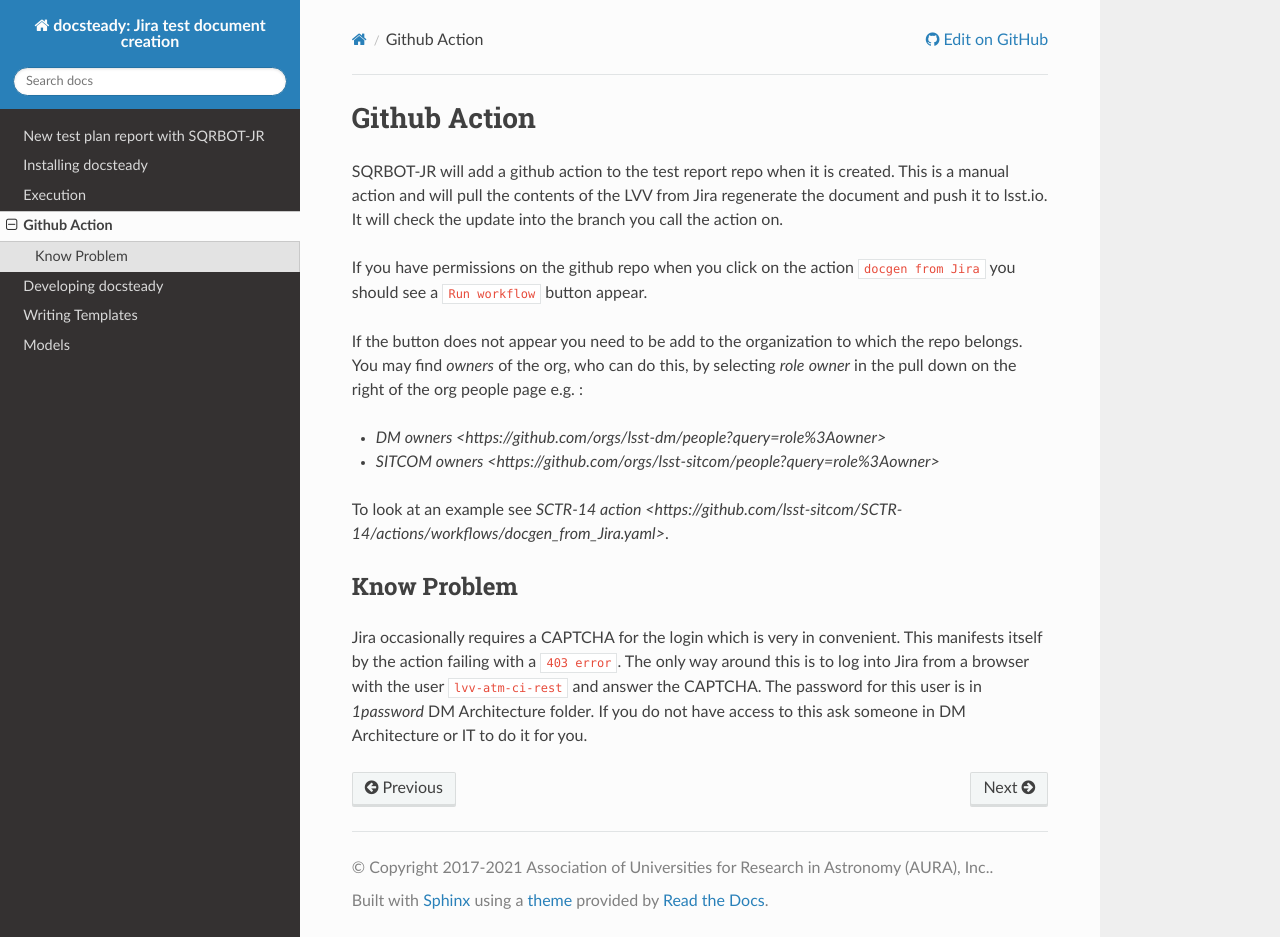
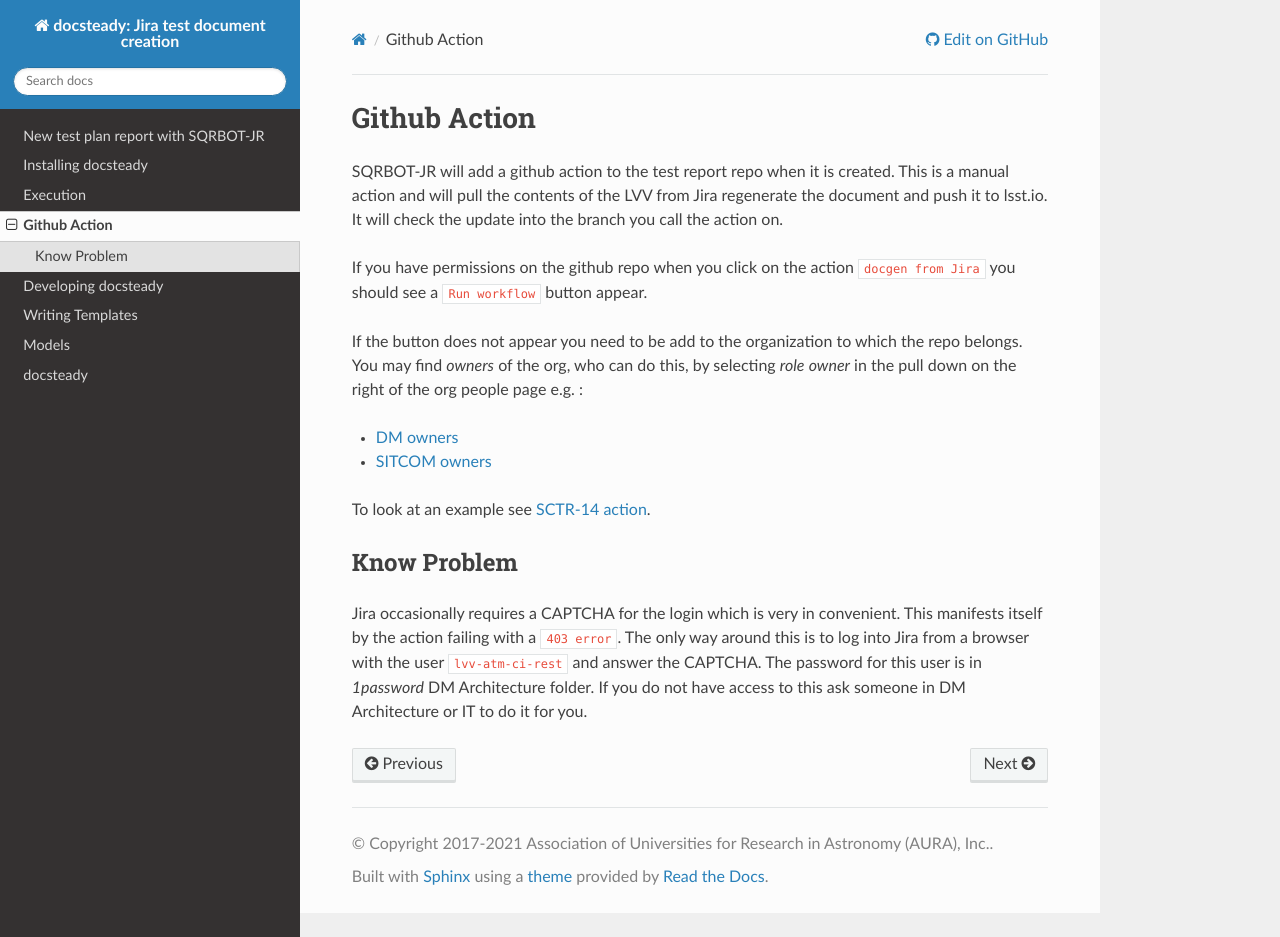
Before and after one commit to lsst-dm/docsteady, a Sphinx documentation site: the page built from docs/githubaction.rst, in a window 1280 px wide and 937 px high. Built offline with Sphinx 7.4.7 and the Read the Docs theme 2.0.0, drawn with Linux system fonts in a browser that asks for light colours; pages that are not in the unit, such as notebooks, are missing from menus; the version number could not be read and is left out.

Commit message:
urls and apis

```diff
--- a/docs/developer.rst
+++ b/docs/developer.rst
@@ -3,7 +3,7 @@
 Developing docsteady
 ====================
 
-See also the `API docs<api/docsteady.html>`
+See also the `API docs<api/docsteady.html>__`
 
 .. _release_new_version:
 
@@ -37,7 +37,7 @@
 Therefore, in order to ensure the expected pandoc behavior, it is important to set-up the conda environment corresponding to the latest docsteady working version.
 The environment set-up is explained in section :ref:`install<install>`.
 
-The docsteady source code is available at `On github <https://github.com/lsst-dm/docsteady>`
+The docsteady source code is available at `On github <https://github.com/lsst-dm/docsteady>__`
 
 To test changes done locally in the source code, use the following procedure:
 
--- a/docs/execution.rst
+++ b/docs/execution.rst
@@ -92,7 +92,8 @@
 - history\_and\_info.tex
 
 When creating the Git repository using ``sqrbot-jr``, all the required files should already be present.
-For more info on documents, change control and ``sqrbot-jr`` see `The dev guide<https://developer.lsst.io/project-docs/change-controlled-docs.html#ccd-create>`.
+For more info on documents, change control and ``sqrbot-jr`` see
+`The dev guide<https://developer.lsst.io/project-docs/change-controlled-docs.html#ccd-create>`__.
 
 In case you want to generate a Test Plan and Report for a different subsystem, not DM, you can use the namespace global option::
 
--- a/docs/githubaction.rst
+++ b/docs/githubaction.rst
@@ -15,11 +15,11 @@
 You may find `owners` of the org, who can do this, by selecting `role` `owner` in the pull down on
 the right of the org people page e.g. :
 
--   `DM owners <https://github.com/orgs/lsst-dm/people?query=role%3Aowner>`
--   `SITCOM owners <https://github.com/orgs/lsst-sitcom/people?query=role%3Aowner>`
+-   `DM owners <https://github.com/orgs/lsst-dm/people?query=role%3Aowner>`__
+-   `SITCOM owners <https://github.com/orgs/lsst-sitcom/people?query=role%3Aowner>`__
 
 
-To look at an example see `SCTR-14 action <https://github.com/lsst-sitcom/SCTR-14/actions/workflows/docgen_from_Jira.yaml>`.
+To look at an example see `SCTR-14 action <https://github.com/lsst-sitcom/SCTR-14/actions/workflows/docgen_from_Jira.yaml>`__.
 
 Know Problem
 ------------
```
Also changed, not shown: docs/api/docsteady.rst (added, +78 -0 lines), docs/api/modules.rst (added, +7 -0 lines), docs/api/setup.rst (added, +7 -0 lines), 1 other file.
